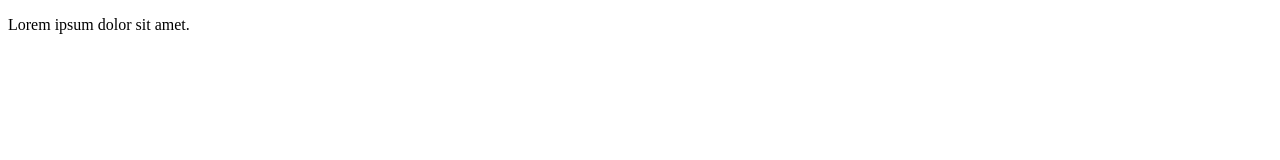
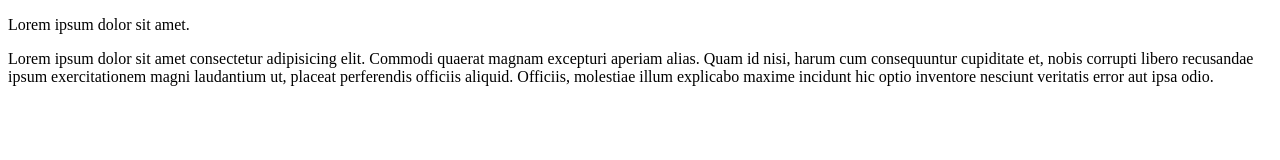
Before and after one commit to WALLACE076300/aulaGit, a plain HTML site: page index.html in a window 1280 px wide. Drawn offline with Linux system fonts and the light colour scheme.

Commit message:
index
loree

```diff
--- a/index.html
+++ b/index.html
@@ -8,5 +8,6 @@
 </head>
 <body>
     <p>Lorem ipsum dolor sit amet.</p>
+    <p>Lorem ipsum dolor sit amet consectetur adipisicing elit. Commodi quaerat magnam excepturi aperiam alias. Quam id nisi, harum cum consequuntur cupiditate et, nobis corrupti libero recusandae ipsum exercitationem magni laudantium ut, placeat perferendis officiis aliquid. Officiis, molestiae illum explicabo maxime incidunt hic optio inventore nesciunt veritatis error aut ipsa odio.</p>
 </body>
 </html>
```
